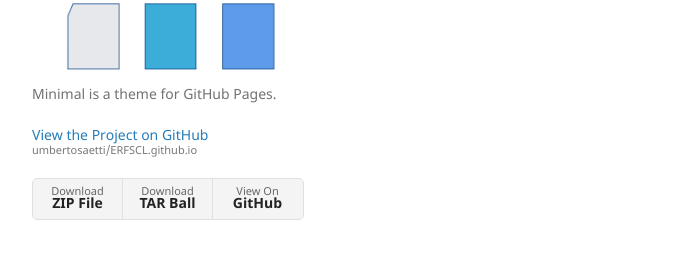
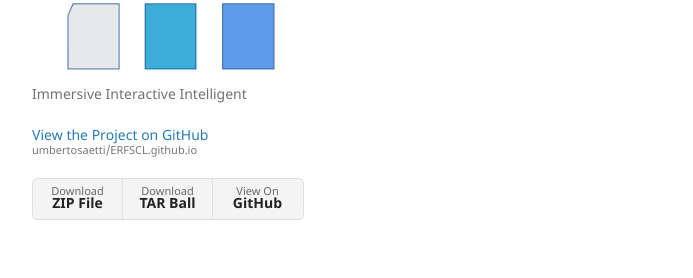
Before and after one commit to umbertosaetti/ERFSCL.github.io, a Jekyll site: the page built from another-page.md, in a window 1280 px wide. Shown: the part 182-460 px from the top of the page, without its empty margins (178-871 px from the left). Built offline with Jekyll 4.4.1, drawn with Linux system fonts in a browser that asks for light colours; our own code applies the rules of GitHub Pages for plain Markdown files.

Commit message:
Update _config.yml

```diff
--- a/_config.yml
+++ b/_config.yml
@@ -1,6 +1,6 @@
 title: 3i Space Dynamics
 logo: /assets/img/logo_3isd.png
-description: Minimal is a theme for GitHub Pages.
+description: Immersive Interactive Intelligent
 show_downloads: true
 google_analytics:
 theme: jekyll-theme-minimal
```
